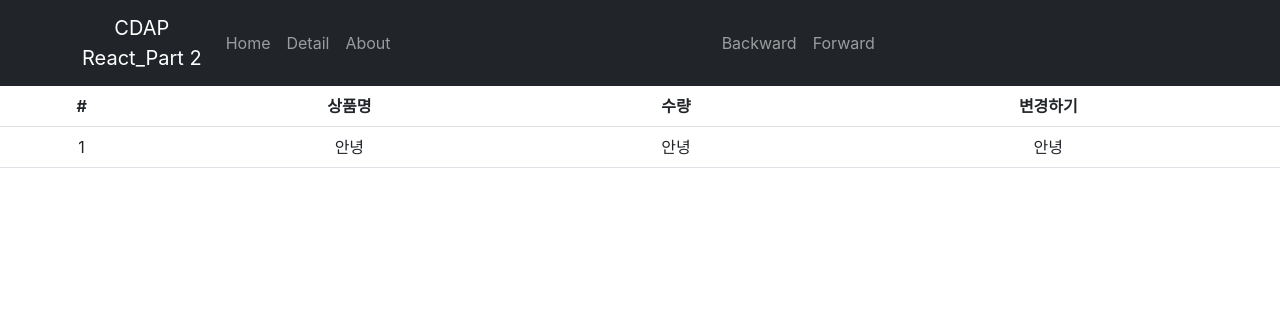
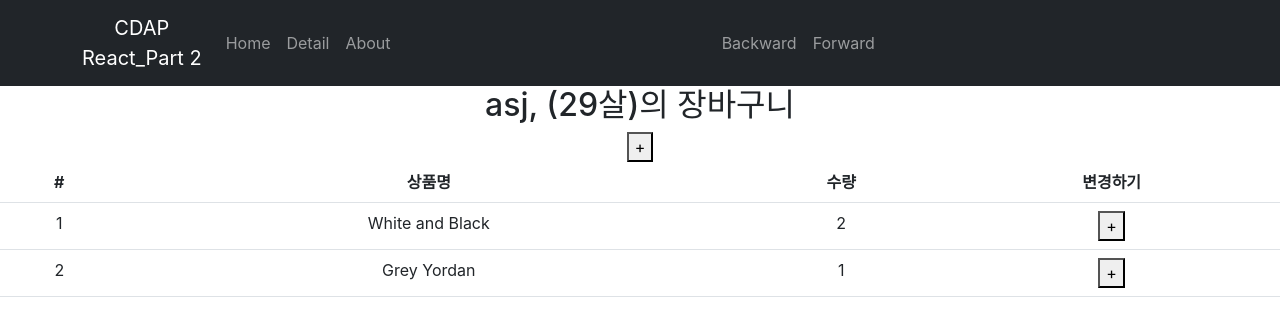
Before and after one commit to s-ja/CDAP_react, a React (Create React App) app in the folder cdap_shop/: page /cart in a window 1280 px wide. Shown: the top 336 px of the page. Built offline with nearby package versions, Linux system fonts and the light colour scheme.

Commit message:
part2 : 19번째 강의, redux를 이용한 장바구니 기능 구현 진행중

```diff
--- a/cdap_shop/src/App.js
+++ b/cdap_shop/src/App.js
@@ -117,7 +117,7 @@ function App() {
 
 function Product(props){
   return(
-    <Col sm key={props}>
+    <Col sm key={props.id}>
       {/* <img src={process.env.PUBLIC_URL + `/shoes${props.id+1}.jpg`} alt={`shoes${1+props.id}`} width='80%'/> */}
       <img src={process.env.PUBLIC_URL + `https://codingapple1.github.io/shop/shoes${props.id+1}.jpg`} alt={`shoes${1+props.id}`} width='80%'/>
       <h4>{props.title}</h4>
--- a/cdap_shop/src/index.js
+++ b/cdap_shop/src/index.js
@@ -4,13 +4,17 @@ import './index.css';
 import App from './App';
 import reportWebVitals from './reportWebVitals';
 import {BrowserRouter} from 'react-router-dom'
+import { Provider } from "react-redux";
+import store from "./store.js";
 
 const root = ReactDOM.createRoot(document.getElementById('root'));
 root.render(
   <React.StrictMode>
+    <Provider store={store}>
     <BrowserRouter>
       <App />
     </BrowserRouter>
+  </Provider>
   </React.StrictMode>
 );
 
--- a/cdap_shop/src/pages/Cart.js
+++ b/cdap_shop/src/pages/Cart.js
@@ -1,8 +1,18 @@
+import { createElement } from 'react';
 import {Table} from 'react-bootstrap'
+import { useSelector, useDispatch } from 'react-redux'
+import { changeName, plusAge } from './../store/userSlice';
 
 function Cart(){
+
+    let state = useSelector((state)=>state)
+    // console.log(state);
+    let dispatch = useDispatch()
+
     return(
         <div>
+            <h2>{state.user.name}, ({state.user.age}살)의 장바구니</h2>
+            <button onClick={()=>{dispatch(plusAge(100))}}>+</button>
             <Table>
             <thead>
                 <tr>
@@ -13,16 +23,30 @@ function Cart(){
                 </tr>
             </thead>
             <tbody>
-                <tr>
-                <td>1</td>
-                <td>안녕</td>
-                <td>안녕</td>
-                <td>안녕</td>
-                </tr>
+                {state.inCart.map((content,index)=>
+                    <Product index={index} id={state.inCart[index].id} name={state.inCart[index].name} count={state.inCart[index].count} dispatch={dispatch}/>
+                )}
             </tbody>
             </Table>
         </div>
     )
 }
 
+function Product(props){
+    return(
+        <tr>
+            <td>{props.index+1}</td>
+            <td>{props.name}</td>
+            <td>{props.count}</td>
+            <td>
+                <button onClick={()=>{
+                    props.dispatch(changeName())
+                    }}>
+                    +
+                </button>
+                </td>
+        </tr>
+    )
+}
+
 export default Cart
--- /dev/null
+++ b/cdap_shop/src/store.js
@@ -0,0 +1,40 @@
+import { configureStore, createSlice } from "@reduxjs/toolkit";
+
+import user from "./store/userSlice";
+
+// let user = createSlice({
+//     name : 'user',
+//     initialState : {name : 'asj', age : 29},
+//     reducers:{
+//         changeName(state){
+//             // return `An seung ji's initial is ${state}`
+//             state.name = 'An seung ji'
+//         },
+//         plusAge(state, action){
+//             state.age += action.payload
+//         }
+//     }
+// })
+
+// export let { changeName, plusAge } = user.actions
+
+let stock = createSlice({
+    name : 'stock',
+    initialState : [12,10,100]
+})
+let inCart = createSlice({
+    name : 'inCart',
+    initialState : [
+        {id : 0, name : 'White and Black', count : 2},
+        {id : 2, name : 'Grey Yordan', count : 1}
+      ]
+})
+
+
+export default configureStore({
+    reducer:{
+        user : user.reducer,
+        stock : stock.reducer,
+        inCart : inCart.reducer
+    }
+})
--- /dev/null
+++ b/cdap_shop/src/store/userSlice.js
@@ -0,0 +1,20 @@
+import { createSlice } from "@reduxjs/toolkit";
+
+
+let user = createSlice({
+    name : 'user',
+    initialState : {name : 'asj', age : 29},
+    reducers:{
+        changeName(state){
+            // return `An seung ji's initial is ${state}`
+            state.name = 'An seung ji'
+        },
+        plusAge(state, action){
+            state.age += action.payload
+        }
+    }
+})
+
+export let { changeName, plusAge } = user.actions
+
+export default user
```
